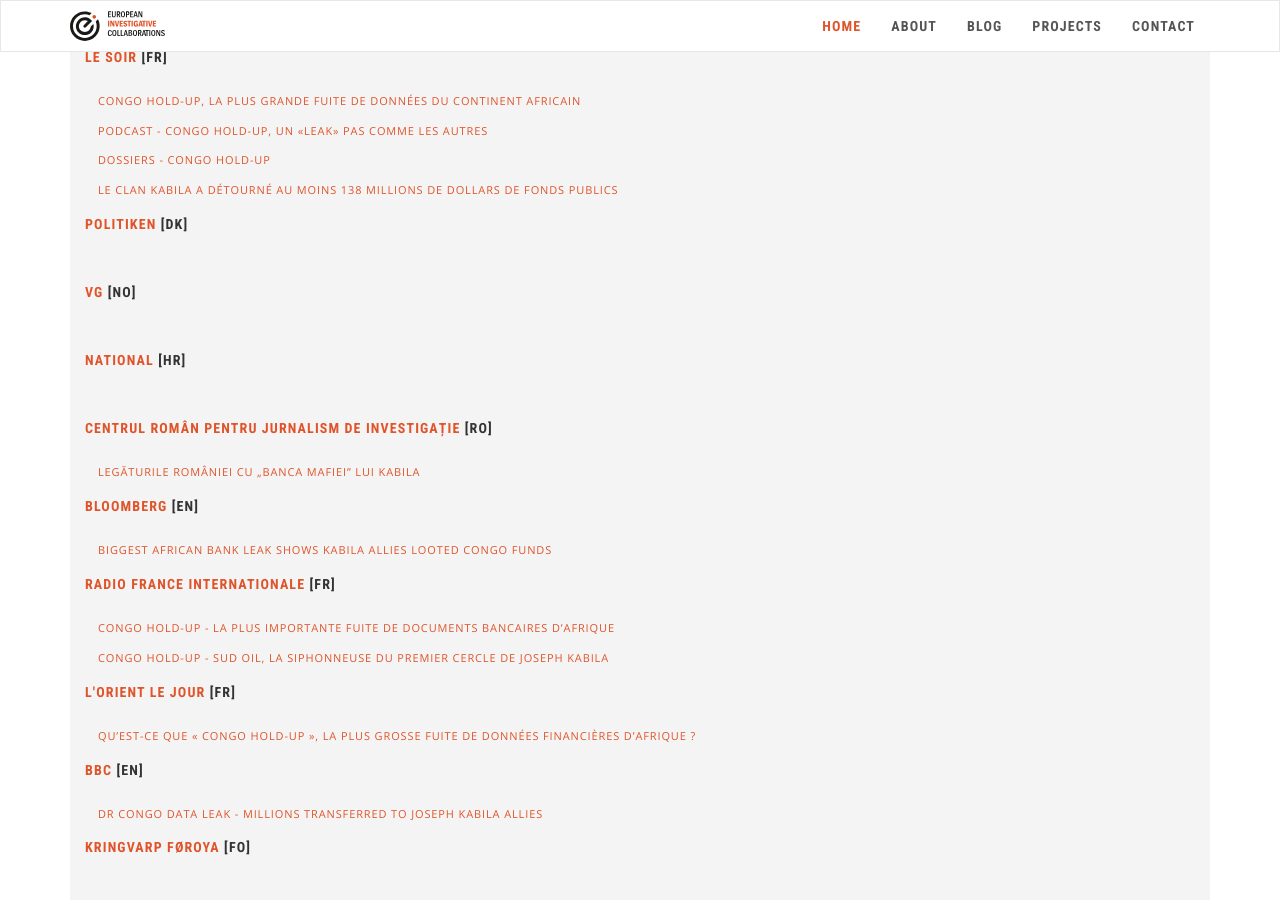
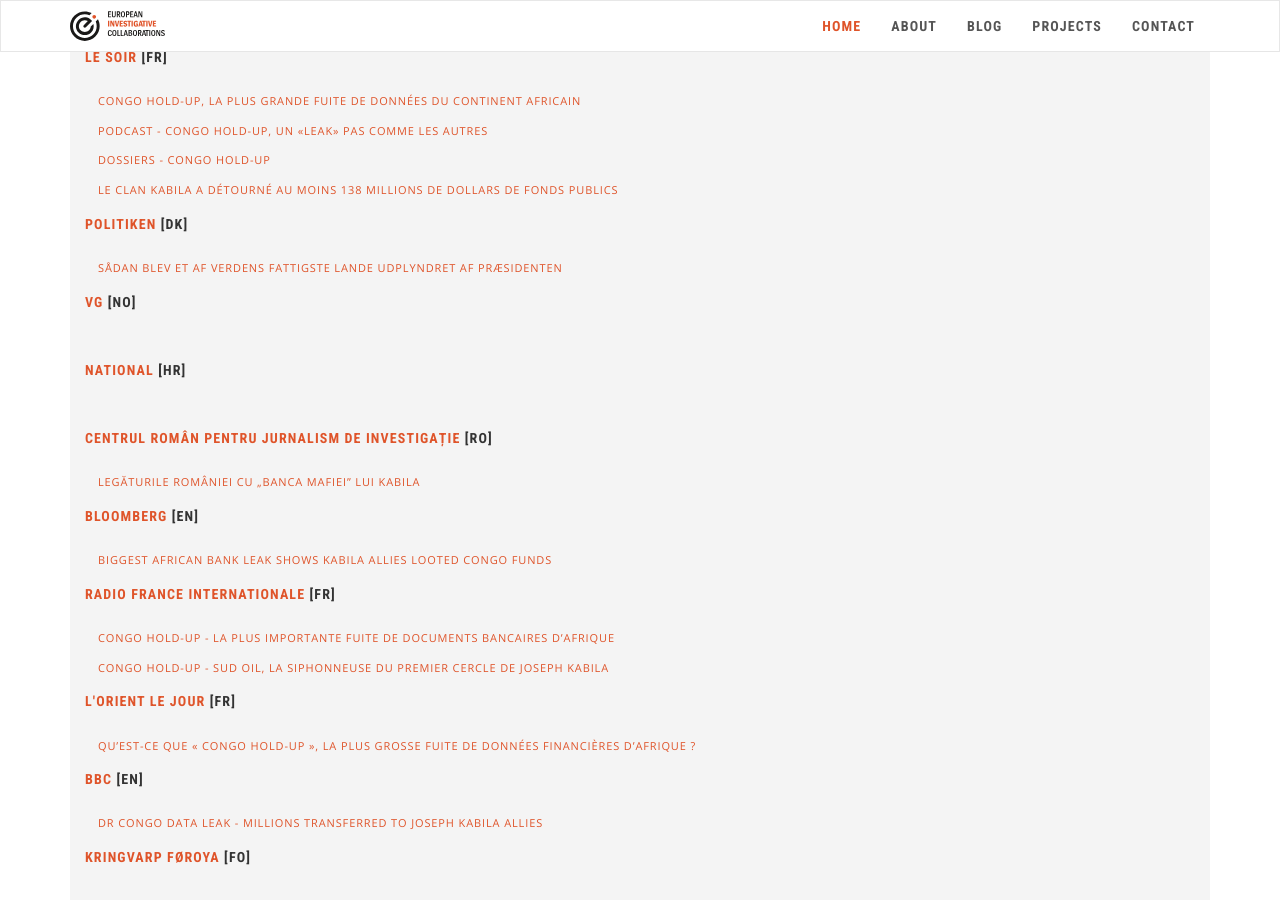
Before and after one commit to eic-network/eic-incubator.github.io, a Jekyll site: the page built from _projects/congo-holdup.md, in a window 1280 px wide and 900 px high, scrolled down 1823 px. Built offline with Jekyll 4.4.1, drawn with Linux system fonts in a browser that asks for light colours; nearby versions of some CDN libraries.

Commit message:
Update congo-holdup.md

```diff
--- a/_projects/congo-holdup.md
+++ b/_projects/congo-holdup.md
@@ -74,8 +74,8 @@ publications:
   url: https://www.lesoir.be/
 - lang: "[DK]"
   links:
-  - name:
-    url:
+  - name: Sådan blev et af verdens fattigste lande udplyndret af præsidenten
+    url: https://politiken.dk/udland/art8483943/S%C3%A5dan-blev-et-af-verdens-fattigste-lande-udplyndret-af-pr%C3%A6sidenten
   name: Politiken
   url: https://politiken.dk/
 - lang: "[NO]"
```
